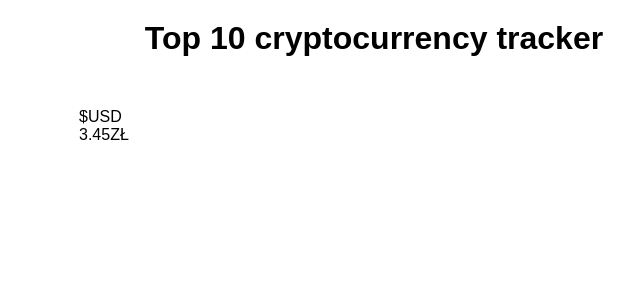
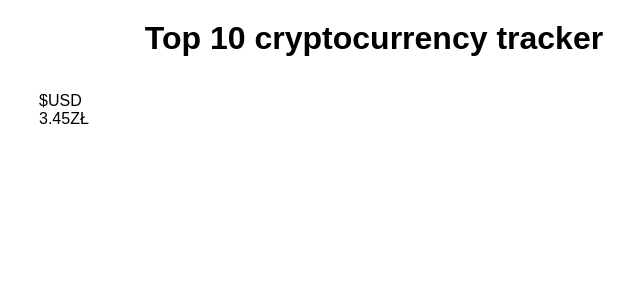
Before and after one commit to AdrianZablocki/top-10-cryptocurrency-tracker, a React (Create React App) app: page / in a window 1280 px wide. Shown: the top 300 px of the page, without its empty margins (266-906 px from the left). Built offline with nearby package versions, Linux system fonts and the light colour scheme.

Commit message:
Add coin list component

```diff
--- a/src/App.js
+++ b/src/App.js
@@ -1,7 +1,7 @@
 import React, { Component } from 'react';
 
 import Layout from './containers/Layout/Layout';
-import CoinCard from './components/CoinCard/CoinCard';
+import CoinList from './components/CoinList/CoinList';
 
 import './App.css';
 
@@ -9,15 +9,7 @@ class App extends Component {
   render() {
     return (
       <Layout >
-        <div>
-          <ul>
-            <CoinCard
-              coinSymbol="$"
-              coinName="USD"
-              coinPrice="3.45"
-              moneySymbol="ZŁ" />
-          </ul>
-        </div>
+        <CoinList />
       </Layout>
     );
   }
--- /dev/null
+++ b/src/components/CoinList/CoinList.css
@@ -0,0 +1,4 @@
+.list-wrapper {
+  margin: 0;
+  padding: 0;
+}
--- /dev/null
+++ b/src/components/CoinList/CoinList.js
@@ -0,0 +1,24 @@
+import React, { Component } from "react";
+
+import CoinCard from '../CoinCard/CoinCard';
+
+import './CoinList.css';
+
+class CoinList extends Component {
+  state = {
+
+  }
+  render() {
+    return (
+      <ul className="list-wrapper">
+        <CoinCard
+          coinSymbol="$"
+          coinName="USD"
+          coinPrice="3.45"
+          moneySymbol="ZŁ" />
+      </ul>
+    )
+  }
+}
+
+export default CoinList;
```
